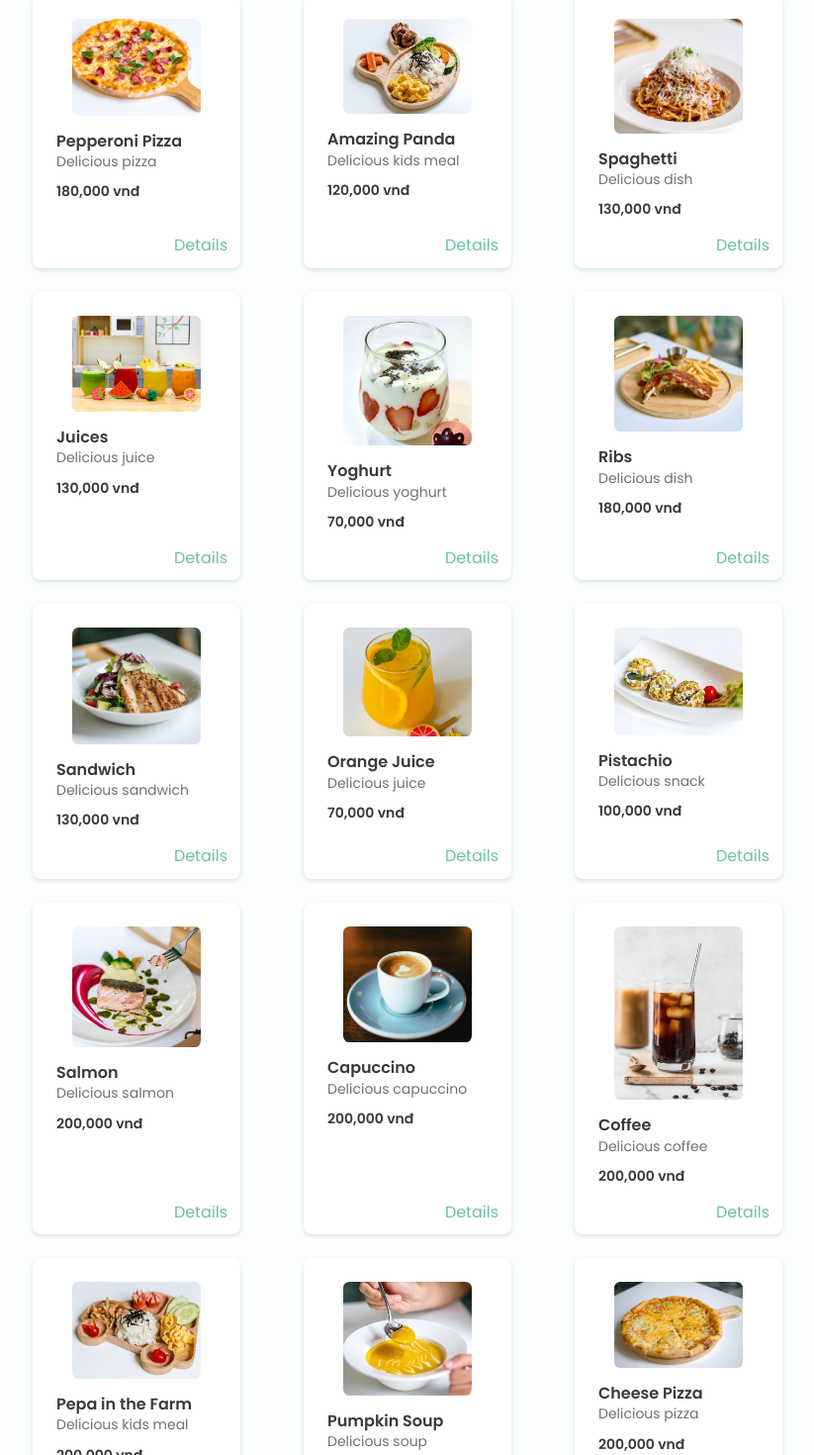
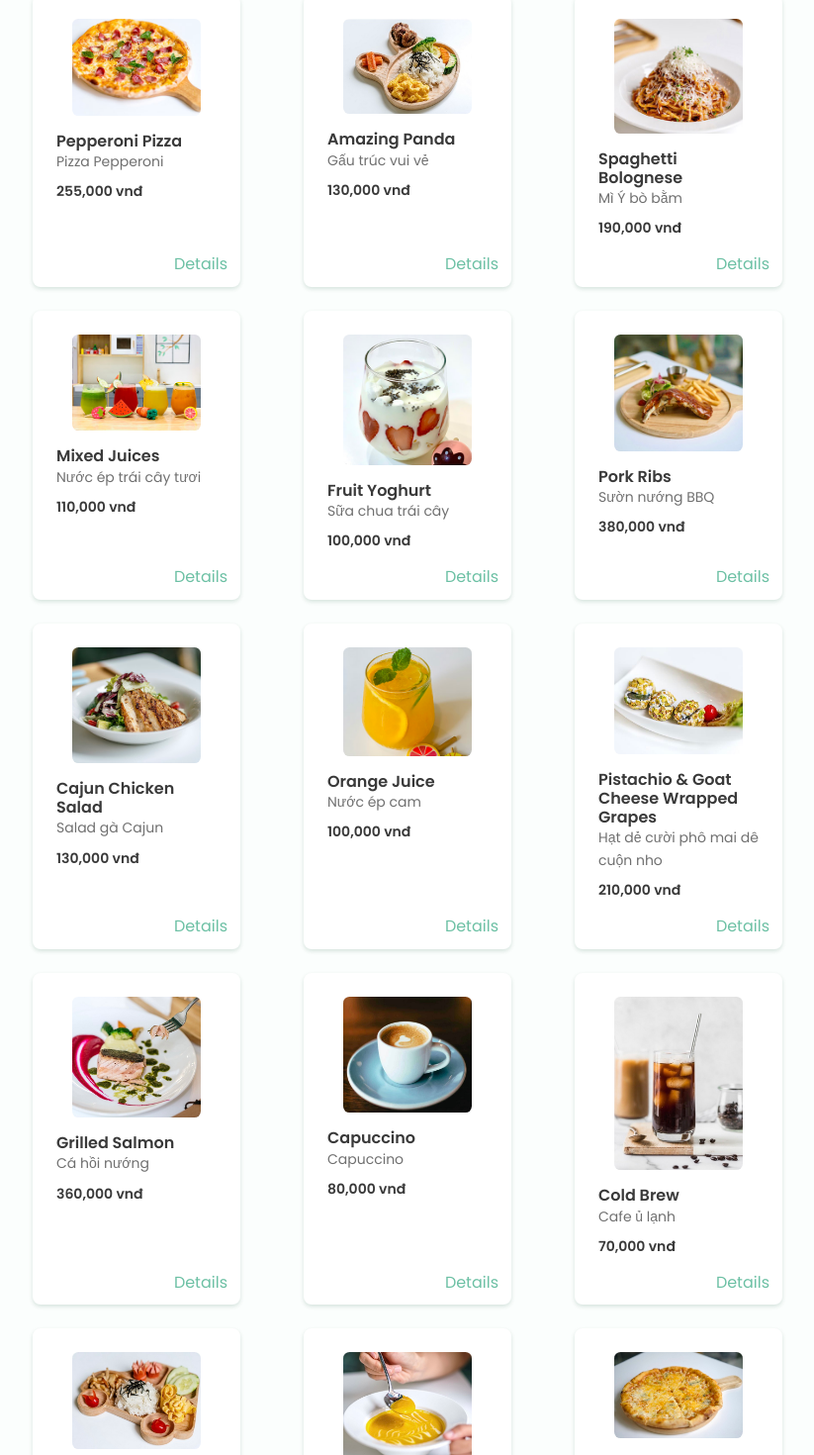
Before and after one commit to forcedfakelaugh/lalina-ng, an Angular app: page /menu in a window 1280 px wide. Shown: the part 291-1761 px from the top of the page at 99% size, without its empty margins (228-1051 px from the left). Built offline with nearby package versions, Linux system fonts and the light colour scheme.

Commit message:
update menu

```diff
--- a/src/app/components/menu/menu.component.ts
+++ b/src/app/components/menu/menu.component.ts
@@ -15,27 +15,27 @@ export class MenuComponent implements OnInit {
 
   ngOnInit(): void {
     this.menuItems = [
-      {id: 1, name: "Pepperoni Pizza", price: "180,000 vnđ", photoUrl: "assets/img/img-pizza.jpg", description: "Delicious pizza"},
-      {id: 2, name: "Amazing Panda", price: "120,000 vnđ", photoUrl: "assets/img/img-kids.jpg", description: "Delicious kids meal"},
-      {id: 3, name: "Spaghetti", price: "130,000 vnđ", photoUrl: "assets/img/img-spaghetti.jpg", description: "Delicious dish"},
-      {id: 4, name: "Juices", price: "130,000 vnđ", photoUrl: "assets/img/juices.jpg", description: "Delicious juice"},
-      {id: 5, name: "Yoghurt", price: "70,000 vnđ", photoUrl: "assets/img/yoghurt.jpg", description: "Delicious yoghurt"},
-      {id: 6, name: "Ribs", price: "180,000 vnđ", photoUrl: "assets/img/ribs.jpg", description: "Delicious dish"},
-      {id: 7, name: "Sandwich", price: "130,000 vnđ", photoUrl: "assets/img/sw.jpg", description: "Delicious sandwich"},
-      {id: 8, name: "Orange Juice", price: "70,000 vnđ", photoUrl: "assets/img/oj.jpg", description: "Delicious juice"},
-      {id: 9, name: "Pistachio", price: "100,000 vnđ", photoUrl: "assets/img/img-pistachio.jpg", description: "Delicious snack"},
-      {id: 10, name: "Salmon", price: "200,000 vnđ", photoUrl: "assets/img/salmon.jpg", description: "Delicious salmon"},
-      {id: 11, name: "Capuccino", price: "200,000 vnđ", photoUrl: "assets/img/capuccino.jpg", description: "Delicious capuccino"},
-      {id: 12, name: "Coffee", price: "200,000 vnđ", photoUrl: "assets/img/coffee.jpg", description: "Delicious coffee"},
-      {id: 13, name: "Pepa in the Farm", price: "200,000 vnđ", photoUrl: "assets/img/pepainthefarm.jpg", description: "Delicious kids meal"},
-      {id: 14, name: "Pumpkin Soup", price: "200,000 vnđ", photoUrl: "assets/img/pumpkinsoup.jpg", description: "Delicious soup"},
-      {id: 15, name: "Cheese Pizza", price: "200,000 vnđ", photoUrl: "assets/img/cheesepizza.jpg", description: "Delicious pizza"},
-      {id: 16, name: "Babyccino", price: "200,000 vnđ", photoUrl: "assets/img/babyccino.jpg", description: "Delicious drink"},
-      {id: 17, name: "Chocolate Bites", price: "200,000 vnđ", photoUrl: "assets/img/chocbite.jpg", description: "Delicious chocolate"},
-      {id: 18, name: "Steak", price: "200,000 vnđ", photoUrl: "assets/img/steak.jpg", description: "Delicious steak"},
-      {id: 19, name: "Burger", price: "200,000 vnđ", photoUrl: "assets/img/burger.jpg", description: "Delicious burger"},
-      {id: 20, name: "Mac & Cheese", price: "200,000 vnđ", photoUrl: "assets/img/macandcheese.jpg", description: "Delicious mac & cheese"},
-      {id: 21, name: "Roasted Chicken", price: "200,000 vnđ", photoUrl: "assets/img/roastedchicken.jpg", description: "Delicious chicken"},
+      {id: 1, name: "Pepperoni Pizza", price: "255,000 vnđ", photoUrl: "assets/img/img-pizza.jpg", description: "Pizza Pepperoni"},
+      {id: 2, name: "Amazing Panda", price: "130,000 vnđ", photoUrl: "assets/img/img-kids.jpg", description: "Gấu trúc vui vẻ"},
+      {id: 3, name: "Spaghetti Bolognese", price: "190,000 vnđ", photoUrl: "assets/img/img-spaghetti.jpg", description: "Mì Ý bò bằm"},
+      {id: 4, name: "Mixed Juices", price: "110,000 vnđ", photoUrl: "assets/img/juices.jpg", description: "Nước ép trái cây tươi"},
+      {id: 5, name: "Fruit Yoghurt", price: "100,000 vnđ", photoUrl: "assets/img/yoghurt.jpg", description: "Sữa chua trái cây"},
+      {id: 6, name: "Pork Ribs", price: "380,000 vnđ", photoUrl: "assets/img/ribs.jpg", description: "Sườn nướng BBQ"},
+      {id: 7, name: "Cajun Chicken Salad", price: "130,000 vnđ", photoUrl: "assets/img/sw.jpg", description: "Salad gà Cajun"},
+      {id: 8, name: "Orange Juice", price: "100,000 vnđ", photoUrl: "assets/img/oj.jpg", description: "Nước ép cam"},
+      {id: 9, name: "Pistachio & Goat Cheese Wrapped Grapes", price: "210,000 vnđ", photoUrl: "assets/img/img-pistachio.jpg", description: "Hạt dẻ cười phô mai dê cuộn nho"},
+      {id: 10, name: "Grilled Salmon", price: "360,000 vnđ", photoUrl: "assets/img/salmon.jpg", description: "Cá hồi nướng"},
+      {id: 11, name: "Capuccino", price: "80,000 vnđ", photoUrl: "assets/img/capuccino.jpg", description: "Capuccino"},
+      {id: 12, name: "Cold Brew", price: "70,000 vnđ", photoUrl: "assets/img/coffee.jpg", description: "Cafe ủ lạnh"},
+      {id: 13, name: "Peppa in the Farm", price: "160,000 vnđ", photoUrl: "assets/img/pepainthefarm.jpg", description: "Nông trại nhà Peppa"},
+      {id: 14, name: "Pumpkin Soup", price: "100,000 vnđ", photoUrl: "assets/img/pumpkinsoup.jpg", description: "Súp bí đỏ"},
+      {id: 15, name: "4 Cheese Pizza", price: "275,000 vnđ", photoUrl: "assets/img/cheesepizza.jpg", description: "Pizza phô mai (4 loại)"},
+      {id: 16, name: "Babyccino", price: "75,000 vnđ", photoUrl: "assets/img/babyccino.jpg", description: "Babyccino"},
+      {id: 17, name: "Chocolate Bites", price: "110,000 vnđ", photoUrl: "assets/img/chocbite.jpg", description: "Sô cô la"},
+      {id: 18, name: "Steak", price: "380,000 vnđ", photoUrl: "assets/img/steak.jpg", description: "Bít tết bò"},
+      {id: 19, name: "Burger", price: "245,000 vnđ", photoUrl: "assets/img/burger.jpg", description: "Burger bò Mỹ"},
+      {id: 20, name: "Mac & Cheese", price: "170,000 vnđ", photoUrl: "assets/img/macandcheese.jpg", description: "Delicious mac & cheese"},
+      {id: 21, name: "Roasted Chicken", price: "275,000 vnđ", photoUrl: "assets/img/roastedchicken.jpg", description: "Gà nướng"},
     ]
 
     this.selected = this.menuItems[0]; // init
```
